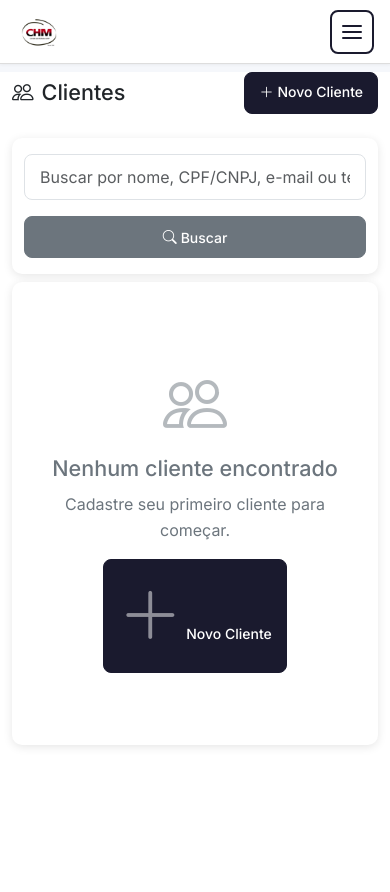
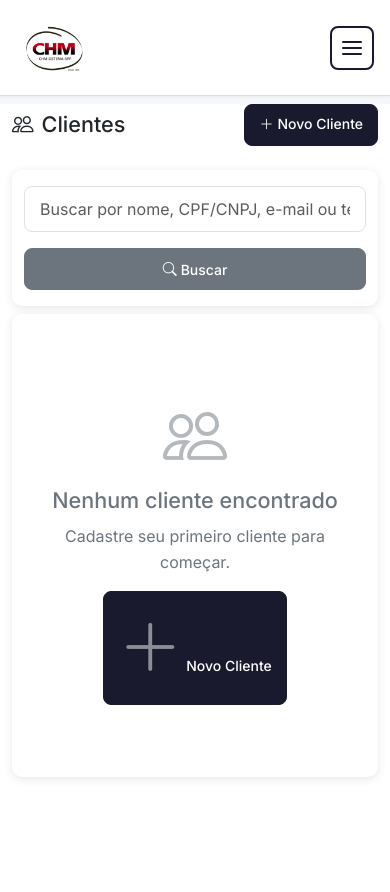
Before and after one commit to chmtransportes/chm-sistema, a PHP site: the page made by app/views/clients/index.php in a window 390 px wide. Before the commit the page ends 747 px from the top, so only its background shows below. Run offline with PHP 8.4, Linux system fonts and the light colour scheme; the template is opened without the code that fills it, so the values that code supplies are empty; some libraries are stand-ins or nearby versions.

Commit message:
v2.6.3 - Logo mobile: 76px altura, header 96px

```diff
--- a/app/assets/css/app.css
+++ b/app/assets/css/app.css
@@ -756,7 +756,7 @@ body {
     align-items: center;
     justify-content: space-between;
     padding: 12px 16px;
-    height: 64px;
+    height: 96px;
     background: #fff;
     border-bottom: 1px solid #ddd;
     position: fixed;
@@ -775,9 +775,9 @@ body {
 }
 
 .mobile-logo img {
-    height: 46px;
+    height: 76px;
     width: auto;
-    max-width: 105px;
+    max-width: 174px;
     object-fit: contain;
 }
 
@@ -840,7 +840,7 @@ body {
 
 /* Main content - compensar header fixo */
 .main-content {
-    padding-top: 72px;
+    padding-top: 104px;
 }
 
 /* Page content mobile - BRANCO LIMPO */
--- a/app/config/config.php
+++ b/app/config/config.php
@@ -35,7 +35,7 @@ if (file_exists($envLoaderPath)) {
 }
 
 // Versão do sistema
-define('CHM_VERSION', '2.6.2');
+define('CHM_VERSION', '2.6.3');
 define('CHM_VERSION_DATE', '2025-12-29');
 
 // Ambiente (production ou development)
```
